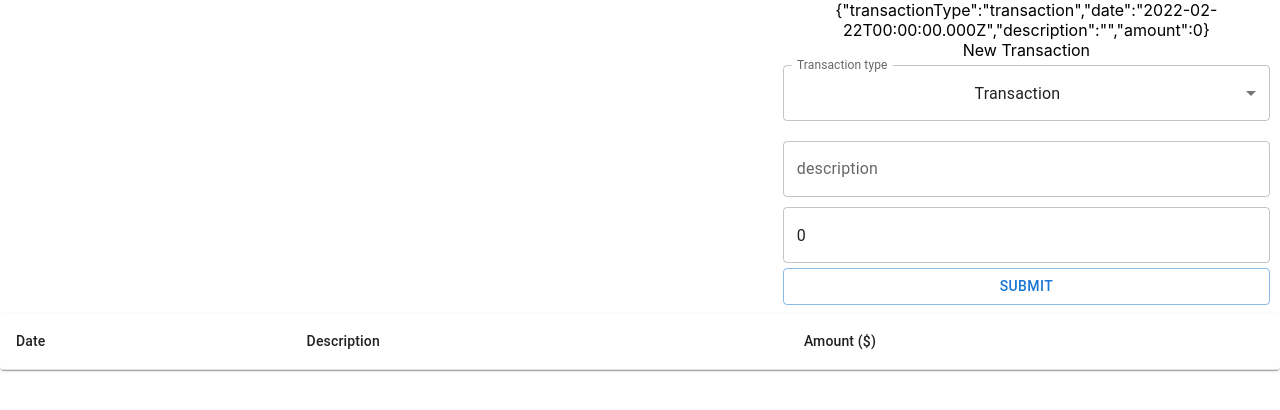
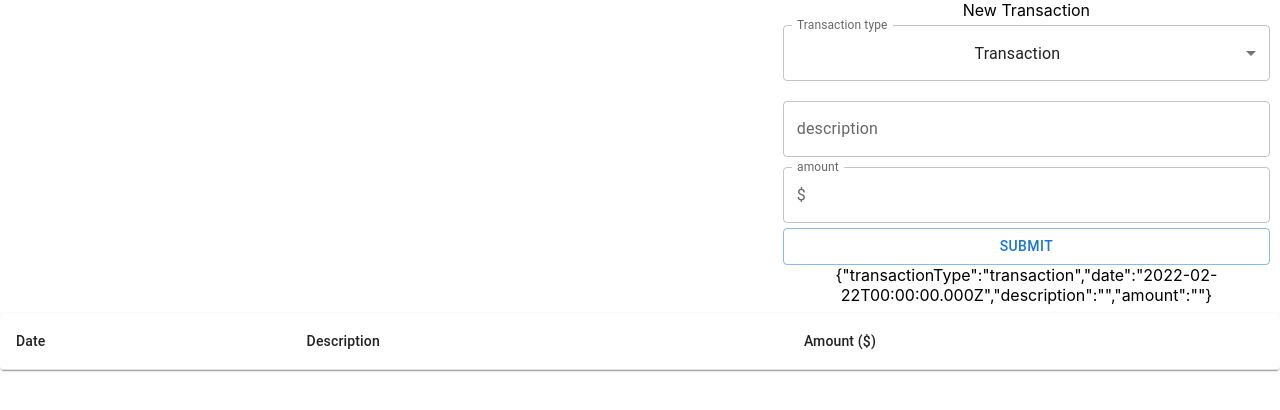
Before and after one commit to portalair/budgeting, a React (Create React App) app: page / in a window 1280 px wide. Shown: the top 410 px of the page. Built offline with nearby package versions, Linux system fonts and the light colour scheme.

Commit message:
switched amount to formcontrol

```diff
--- a/src/App.tsx
+++ b/src/App.tsx
@@ -8,6 +8,7 @@ import Sidebar from "./sidebar/Sidebar";
 import {TransactionAppState} from "./model/TransactionAppState";
 import {TransactionType} from "./model/TransactionType";
 import dayjs from "dayjs";
+import dancin from "./dancin/dancin";
 
 class App extends React.Component<any, TransactionAppState> {
 
@@ -23,7 +24,7 @@ class App extends React.Component<any, TransactionAppState> {
         };
     }
 
-    createTransaction(date:dayjs.Dayjs, description:string, amount:number): Transaction {
+    createTransaction(date:dayjs.Dayjs, description:string, amount:string): Transaction {
         return {
             transactionType: TransactionType.TRANSACTION,
             date: date,
--- a/src/model/Transaction.ts
+++ b/src/model/Transaction.ts
@@ -5,5 +5,5 @@ export default interface Transaction {
     transactionType: TransactionType,
     date: dayjs.Dayjs,
     description: string,
-    amount: number,
+    amount: string,
 }
--- a/src/sidebar/Sidebar.tsx
+++ b/src/sidebar/Sidebar.tsx
@@ -34,14 +34,13 @@ class Sidebar extends React.Component<any, Transaction> {
             transactionType: TransactionType.TRANSACTION,
             date: dayjs().startOf('day'),
             description: '',
-            amount: 0
+            amount: ''
         };
     }
 
     render() {
         return (
             <Box sx={{display: 'flex',flexDirection: 'column', paddingLeft: '10px', paddingRight: '10px'}}>
-                {JSON.stringify(this.state)}
                 <label>New Transaction</label>
                 <FormControl sx={{marginTop: '5px', marginBottom: '10px'}} >
                     <InputLabel id="transaction-select-label">Transaction type</InputLabel>
@@ -81,15 +80,33 @@ class Sidebar extends React.Component<any, Transaction> {
                         })}
                     />
                 </FormControl>
-                <TextField sx={{marginTop: '5px', marginBottom: '5px'}} id="amount" value={this.state.amount} variant="outlined"/>
+                <FormControl sx={{marginTop: '5px', marginBottom: '5px'}}>
+                    <InputLabel htmlFor="amount">amount</InputLabel>
+                    <OutlinedInput
+                        id="amount"
+                        label="amount"
+                        startAdornment={<InputAdornment position="start">$</InputAdornment>}
+                        value={this.state.amount}
+                        onChange={(event => {
+                            this.setState({amount:event.target.value});
+                        })}
+                        inputProps={{ inputMode: 'numeric', pattern: '[0-9]*' }}
+                    />
+                </FormControl>
                 <Button variant="outlined" onClick={() => {this.onSubmit(this.state)}}>submit</Button>
+                {JSON.stringify(this.state)}
             </Box>
         );
     }
 
     private onSubmit(state: any) {
         console.log(state);
-        this.props.parentCallback(this.props.createTransaction(state.date, state.description, state.amount));
+        if(state.description === 'smug.exe') {
+            console.log('execute smug.exe')
+        } else {
+            this.props.parentCallback(this.props.createTransaction(state.date, state.description, state.amount));
+        }
+        //this.wipeFields()
     }
 }
 
```
